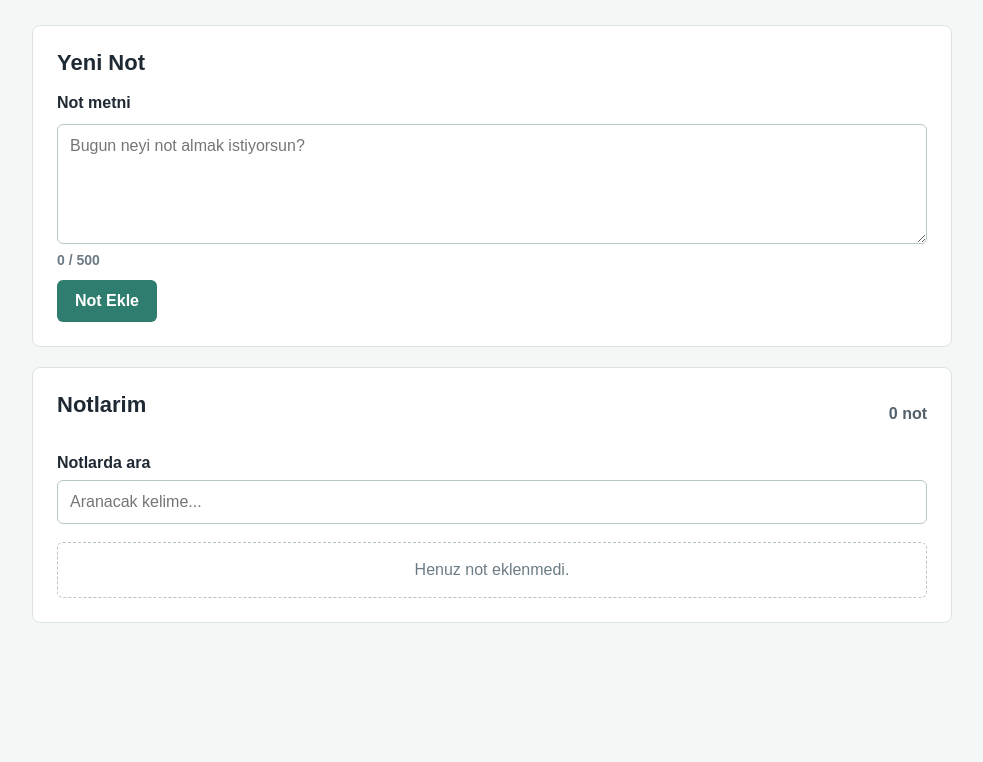
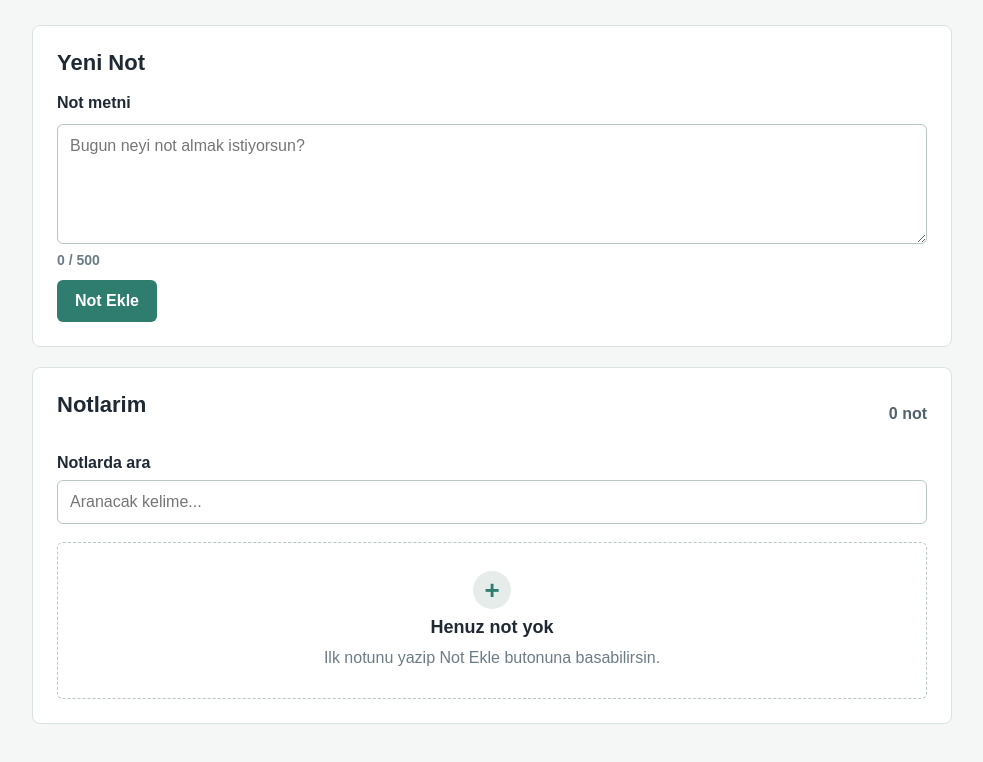
Before and after one commit to yalcin-sedat/mini-notlar, a plain HTML site: page index.html in a window 1280 px wide. Shown: the part 180-942 px from the top of the page, without its empty margins (148-1131 px from the left). Before the commit the page ends 851 px from the top, so only its background shows below. Drawn offline with Linux system fonts and the light colour scheme.

Commit message:
Improve empty state design

```diff
--- a/js/ui.js
+++ b/js/ui.js
@@ -145,6 +145,29 @@ export function updateClearSearchButton() {
   elements.clearSearchButton.classList.remove("hidden");
 }
 
+// Bu fonksiyon bos liste veya bos arama sonucu mesajini olusturur.
+function createEmptyState(title, message) {
+  const emptyItem = document.createElement("li");
+  emptyItem.className = "empty-state";
+
+  const emptyIcon = document.createElement("span");
+  emptyIcon.className = "empty-state-icon";
+  emptyIcon.textContent = "+";
+  emptyIcon.setAttribute("aria-hidden", "true");
+
+  const emptyTitle = document.createElement("strong");
+  emptyTitle.textContent = title;
+
+  const emptyMessage = document.createElement("p");
+  emptyMessage.textContent = message;
+
+  emptyItem.appendChild(emptyIcon);
+  emptyItem.appendChild(emptyTitle);
+  emptyItem.appendChild(emptyMessage);
+
+  return emptyItem;
+}
+
 // Bu fonksiyon notlari arama metnine gore filtreler ve ekranda gosterilecek siraya sokar.
 function getVisibleNotes(notes) {
   const searchText = elements.searchInput.value.trim().toLowerCase();
@@ -183,14 +206,18 @@ export function renderNotes(notes, handlers) {
 
   if (notes.length === 0) {
     elements.clearNotesButton.classList.add("hidden");
-    elements.notesList.innerHTML = '<li class="empty-state">Henuz not eklenmedi.</li>';
+    elements.notesList.appendChild(
+      createEmptyState("Henuz not yok", "Ilk notunu yazip Not Ekle butonuna basabilirsin.")
+    );
     return;
   }
 
   elements.clearNotesButton.classList.remove("hidden");
 
   if (result.visibleNotes.length === 0) {
-    elements.notesList.innerHTML = '<li class="empty-state">Aramana uygun not bulunamadi.</li>';
+    elements.notesList.appendChild(
+      createEmptyState("Sonuc bulunamadi", "Farkli bir kelime deneyebilir veya aramayi temizleyebilirsin.")
+    );
     return;
   }
 
--- a/style.css
+++ b/style.css
@@ -295,11 +295,38 @@ input[type="search"]:focus {
 }
 
 .empty-state {
-  color: var(--soft-text-color);
+  display: grid;
+  justify-items: center;
+  gap: 8px;
   border: 1px dashed var(--input-border-color);
   border-radius: 6px;
-  padding: 18px;
+  color: var(--soft-text-color);
+  padding: 28px 18px;
   text-align: center;
+}
+
+.empty-state-icon {
+  display: grid;
+  place-items: center;
+  width: 38px;
+  height: 38px;
+  border-radius: 50%;
+  background: var(--secondary-background);
+  color: var(--primary-color);
+  font-size: 26px;
+  font-weight: 700;
+  line-height: 1;
+}
+
+.empty-state strong {
+  color: var(--text-color);
+  font-size: 18px;
+}
+
+.empty-state p {
+  max-width: 360px;
+  margin: 0;
+  line-height: 1.5;
 }
 
 .note-item {
```
Also changed, not shown: LEARNING_NOTES.md (+65 -0 lines), README.md.
